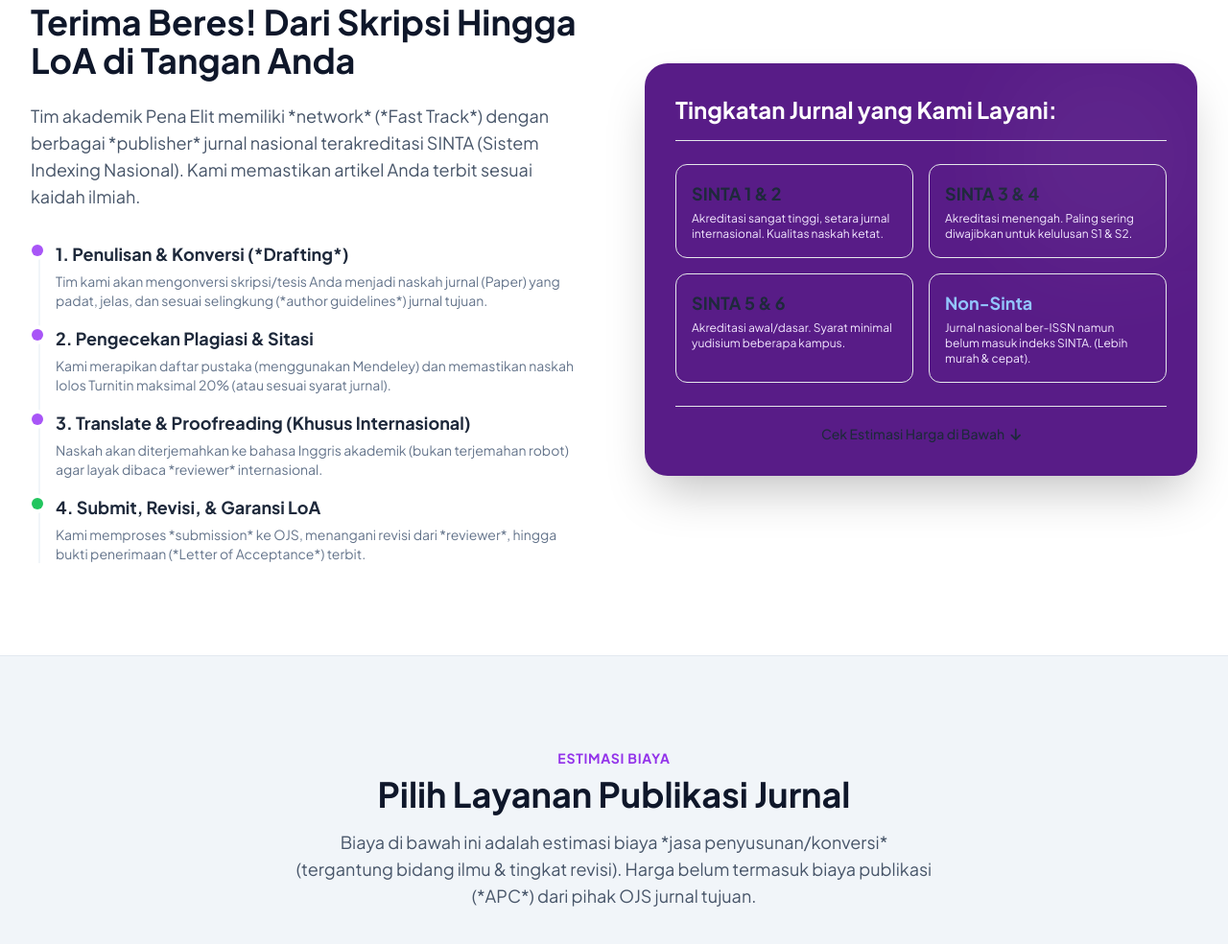
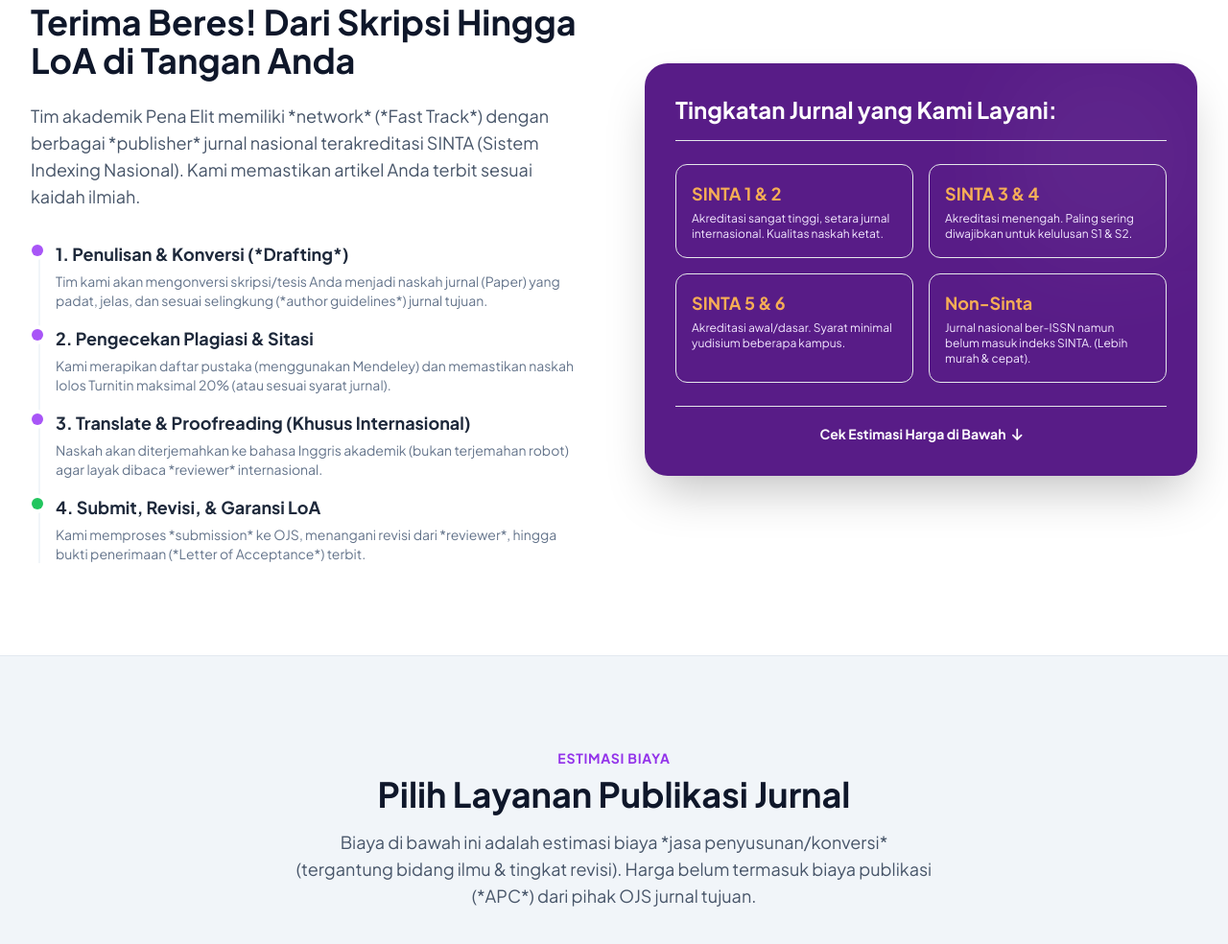
Before and after one commit to adibfauza07/agent-skripsi, a plain HTML site: page jasa-publikasi-jurnal-sinta.html in a window 1280 px wide. Shown: the part 1580-2564 px from the top of the page at 96% size. Drawn offline with nearby package versions, Linux system fonts and the light colour scheme.

Commit message:
Edit Jurnal

```diff
--- a/jasa-publikasi-jurnal-sinta.html
+++ b/jasa-publikasi-jurnal-sinta.html
@@ -317,25 +317,25 @@
 
                             <div class="grid grid-cols-2 gap-4">
                                 <div class="bg-sinta-800/50 p-4 rounded-xl border border-sinta-700 hover:border-sinta-400 transition-colors">
-                                    <div class="text-sinta-300 font-bold text-lg mb-1">SINTA 1 & 2</div>
+                                    <div class="text-accent-400 font-bold text-lg mb-1">SINTA 1 & 2</div>
                                     <p class="text-sinta-100 text-xs">Akreditasi sangat tinggi, setara jurnal internasional. Kualitas naskah ketat.</p>
                                 </div>
                                 <div class="bg-sinta-800/50 p-4 rounded-xl border border-sinta-700 hover:border-sinta-400 transition-colors">
-                                    <div class="text-sinta-300 font-bold text-lg mb-1">SINTA 3 & 4</div>
+                                    <div class="text-accent-400 font-bold text-lg mb-1">SINTA 3 & 4</div>
                                     <p class="text-sinta-100 text-xs">Akreditasi menengah. Paling sering diwajibkan untuk kelulusan S1 & S2.</p>
                                 </div>
                                 <div class="bg-sinta-800/50 p-4 rounded-xl border border-sinta-700 hover:border-sinta-400 transition-colors">
-                                    <div class="text-sinta-300 font-bold text-lg mb-1">SINTA 5 & 6</div>
+                                    <div class="text-accent-400 font-bold text-lg mb-1">SINTA 5 & 6</div>
                                     <p class="text-sinta-100 text-xs">Akreditasi awal/dasar. Syarat minimal yudisium beberapa kampus.</p>
                                 </div>
                                 <div class="bg-sinta-800/50 p-4 rounded-xl border border-sinta-700 hover:border-sinta-400 transition-colors">
-                                    <div class="text-blue-300 font-bold text-lg mb-1">Non-Sinta</div>
+                                    <div class="text-accent-400 font-bold text-lg mb-1">Non-Sinta</div>
                                     <p class="text-sinta-100 text-xs">Jurnal nasional ber-ISSN namun belum masuk indeks SINTA. (Lebih murah & cepat).</p>
                                 </div>
                             </div>
 
                             <div class="mt-6 pt-4 border-t border-sinta-700 text-center">
-                                <a href="#harga" class="text-sinta-200 hover:text-white font-medium text-sm transition-colors">Cek Estimasi Harga di Bawah <i class="fa-solid fa-arrow-down ml-1"></i></a>
+                                <a href="#harga" class="text-white hover:text-accent-400 font-bold text-sm transition-colors">Cek Estimasi Harga di Bawah <i class="fa-solid fa-arrow-down ml-1"></i></a>
                             </div>
                         </div>
                     </div>
```
